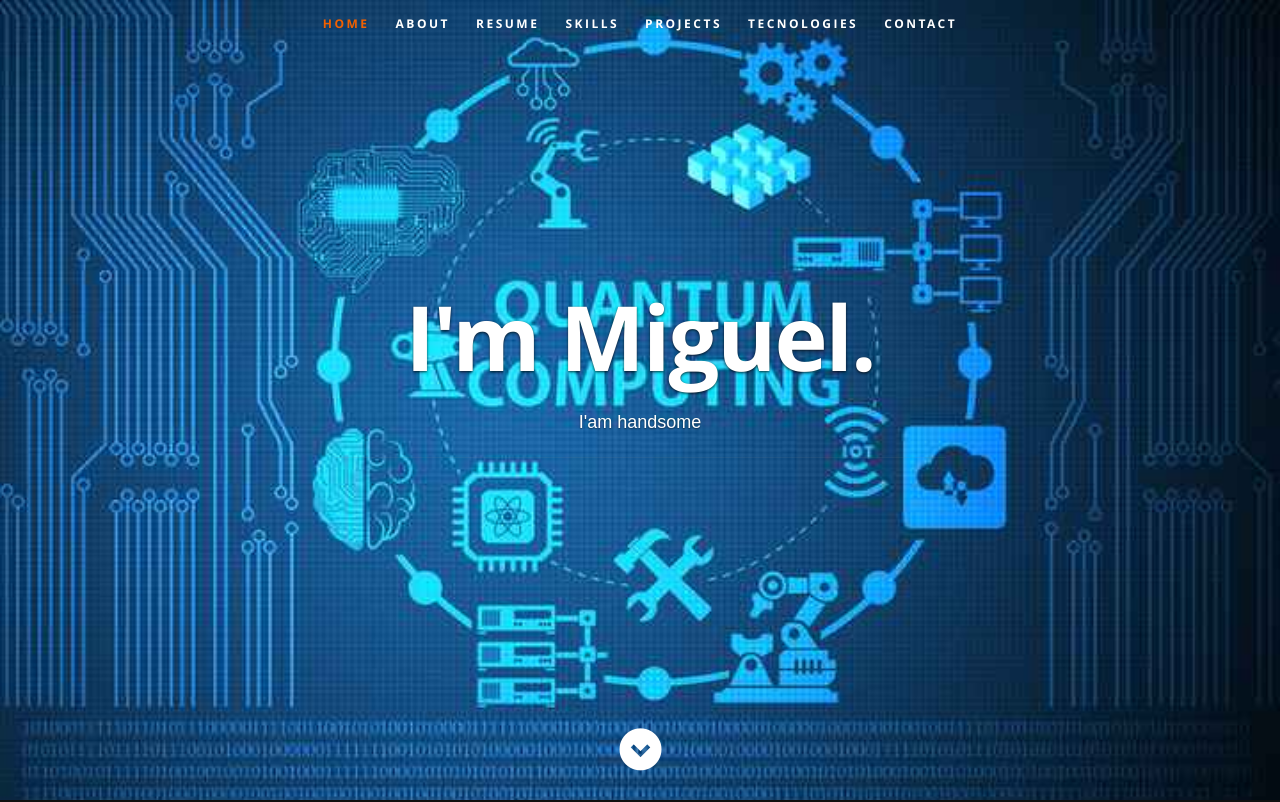
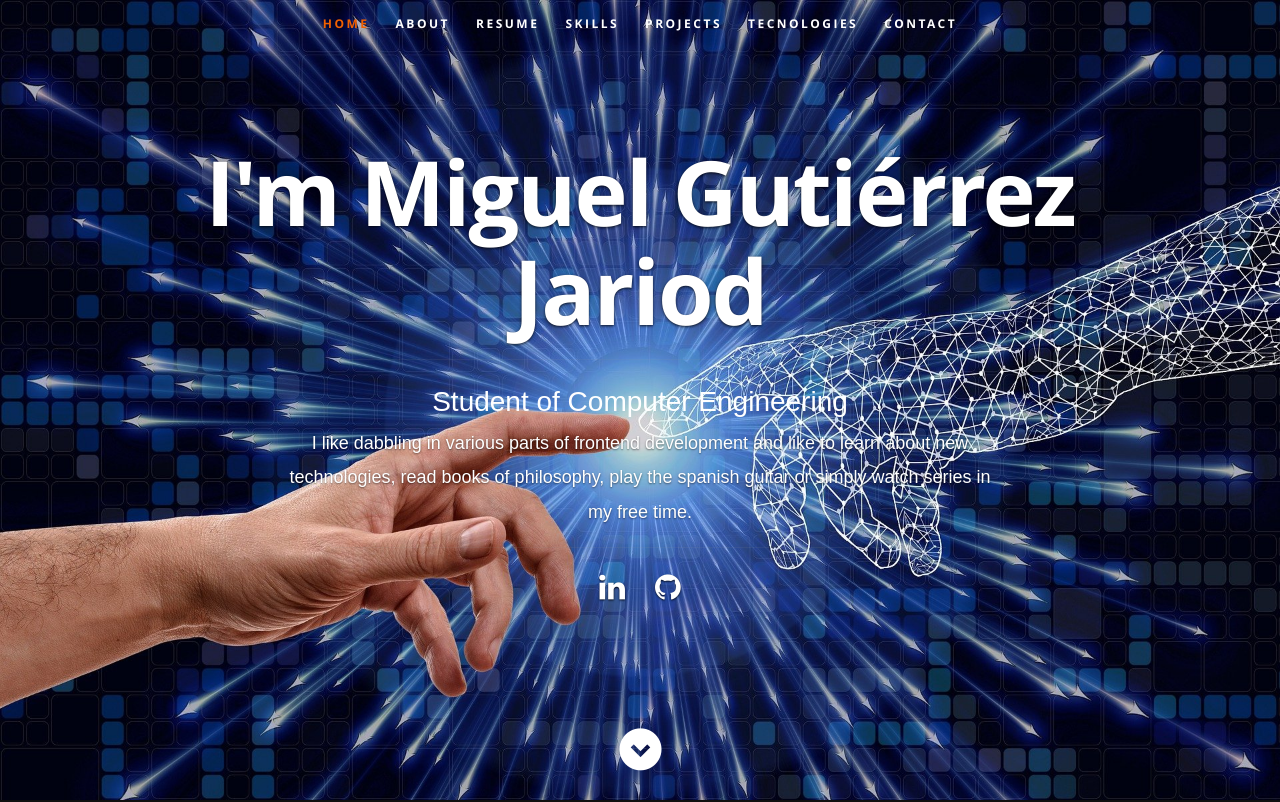
Before and after one commit to MikierXXV/Portfolio, a React (Create React App) app: page / in a window 1280 px wide. Shown: the top 802 px of the page. Built offline with nearby package versions, Linux system fonts and the light colour scheme.

Commit message:
Nou fondo mes retocs

```diff
--- a/package.json
+++ b/package.json
@@ -14,7 +14,7 @@
     "web-vitals": "^2.1.4"
   },
   "scripts": {
-    "start": "react-scripts start",
+    "start": "react-scripts --openssl-legacy-provider start",
     "build": "react-scripts build",
     "test": "react-scripts test",
     "eject": "react-scripts eject"
--- a/public/css/layout.css
+++ b/public/css/layout.css
@@ -33,7 +33,7 @@ header {
    height: 800px;
    min-height: 500px;
    width: 100%;
-   background: #161415 url(../images/header-background.jpg) no-repeat top center;
+   background: #161415 url(../images/fondo-home2.jpg) no-repeat top center;
    background-size: cover !important;
 	-webkit-background-size: cover !important;
    text-align: center;
@@ -52,7 +52,7 @@ header .banner {
    vertical-align: middle;
    margin: 0 auto;
    width: 85%;
-   padding-bottom: 30px;s
+   padding-bottom: 30px;
    text-align: center;
 }
 
--- a/src/components/Navbar.js
+++ b/src/components/Navbar.js
@@ -1,7 +1,9 @@
 import React, {Component} from "react";
+import resumeData from "../resumeData";
 
 export default class Navbar extends Component {
     render() {
+        //let resumeData = this.props.resumeData;
         return (
             <React.Fragment>
                 <header id="home">
@@ -20,10 +22,19 @@ export default class Navbar extends Component {
                     </nav>
                     <div className="row banner">
                         <div className="banner-text">
-                            <h1 className="responsive-headline">I'm Miguel.</h1>
-                            <h3 style={{color:"#fff", fontFamily:"sans-serif"}}>I'am handsome</h3>
+                            <h1 className="responsive-headline">I'm {resumeData.name}</h1>
+                            <hr/>
+                            <h2 style={{color:"#fff", fontFamily:"sans-serif"}}>{resumeData.role}</h2>
+                            <h3 style={{color:"#fff", fontFamily:"sans-serif"}}>{resumeData.roleDescription}</h3>
                             <hr/>
                             <ul className="social">
+                                {resumeData.socialLinks && resumeData.socialLinks.map(item => {
+                                    return(
+                                        <li key={item.name}>
+                                            <a href={item.url}><i className={item.className}></i></a>
+                                        </li>
+                                    )
+                                })}
                             </ul>
                         </div>
                     </div>
```
Also changed, not shown: public/images/fondo-home.png (added), public/images/fondo-home2.jpg (added).
